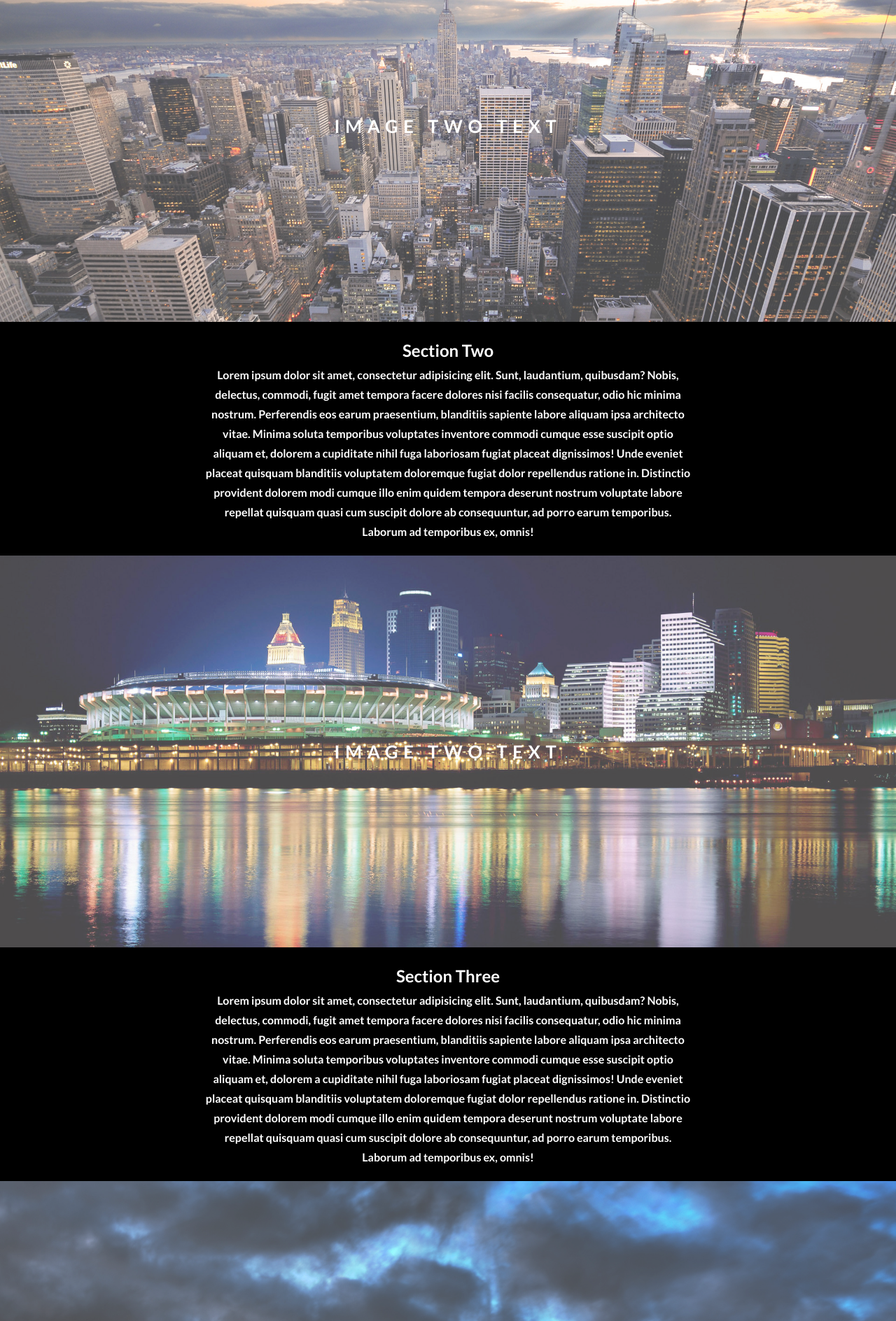
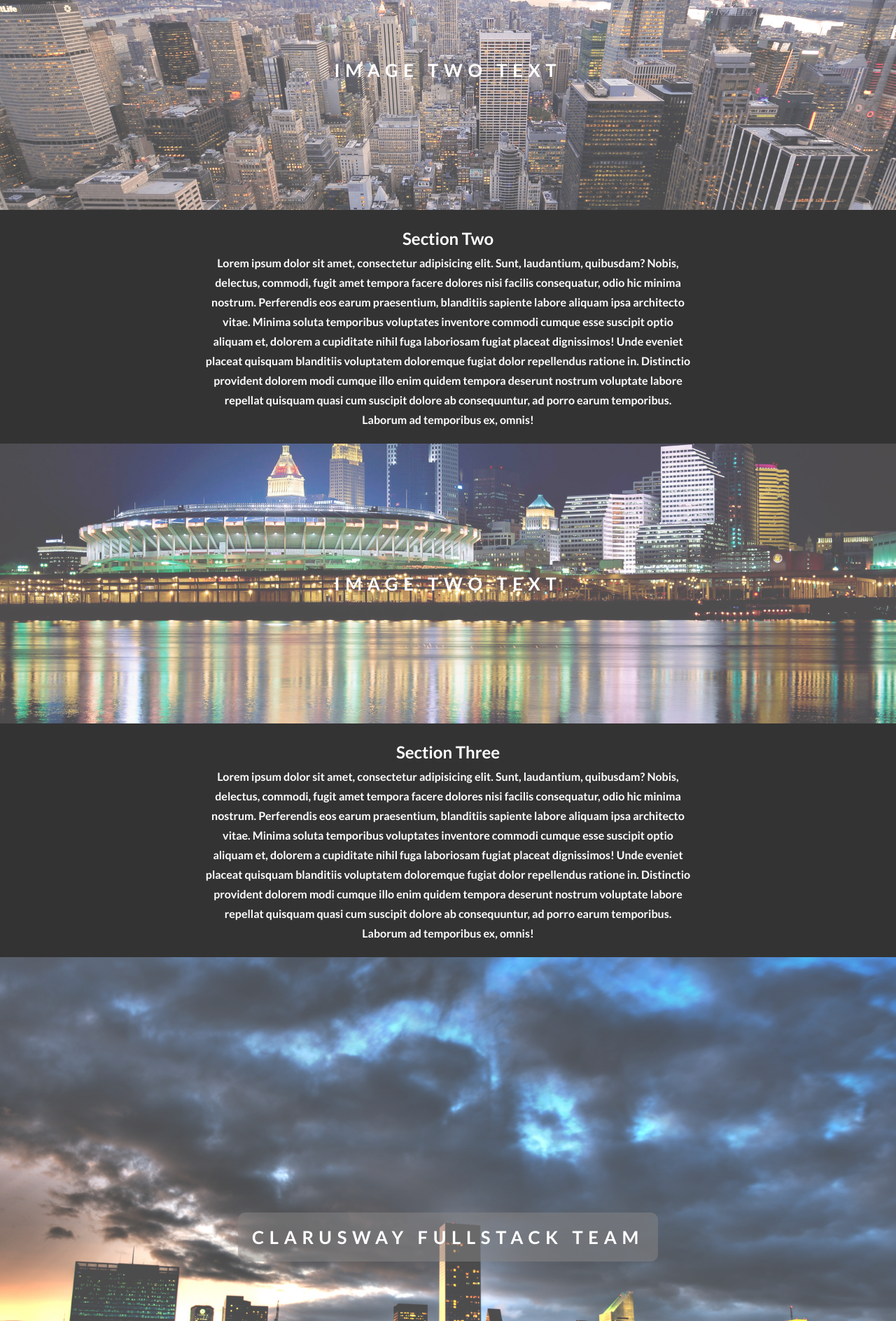
Before and after one commit to nurkocar/Parallax-Website, a plain HTML site: page deneme.html in a window 1280 px wide. Shown: the part 1234-3122 px from the top of the page at 70% size. Drawn offline with Linux system fonts and the light colour scheme.

Commit message:
some css code is  added

```diff
--- a/deneme.css
+++ b/deneme.css
@@ -39,6 +39,8 @@ span {
 .section p {
     width: 700px;
     text-align: center;
+    font-size: 1em;
+    ;
 }
 
 .text2_3 span {
@@ -47,26 +49,16 @@ span {
 
 .section2,
 .section3 {
-    background-color: black;
+    background-color: rgb(51, 51, 51);
     color: white;
 }
 
 .container2 {
     background-image: url(./img/Image2.jpg);
-    display: flex;
-    align-items: center;
-    justify-content: center;
-    height: 70vh;
-    background-position: center;
-    background-size: cover;
+    height: 50vh;
 }
 
 .container3 {
     background-image: url(./img/Image3.jpg);
-    display: flex;
-    align-items: center;
-    justify-content: center;
-    height: 70vh;
-    background-position: center;
-    background-size: cover;
+    height: 50vh;
 }
```
